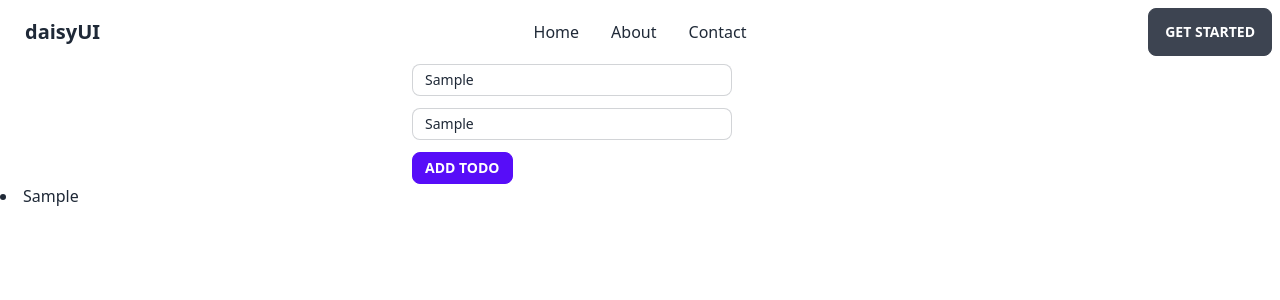
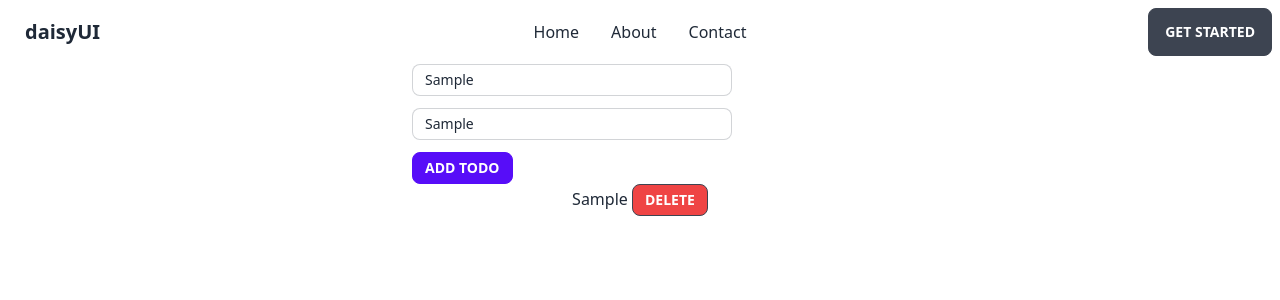
Before and after one commit to Azharul-Raj/explore-redux, a React (Vite) app: page / in a window 1280 px wide. Both pictures are taken after typing "Sample", "Sample" into the empty fields and a click on the button "ADD TODO". Shown: the top 300 px of the page. Built offline with nearby package versions, Linux system fonts and the light colour scheme.

Commit message:
single todo delete method done using filter

```diff
--- a/src/components/HomePage.jsx
+++ b/src/components/HomePage.jsx
@@ -1,7 +1,7 @@
 import React from 'react';
 import { useState } from 'react';
 import { useData } from '../contexts/TodoProvider';
-import { ADD_LIST } from '../state/ActionList/ActionList';
+import { ADD_LIST, DELETE_ONE } from '../state/ActionList/ActionList';
 
 const HomePage = () => {
   const {state:{todos}, dispatch } = useData();
@@ -14,7 +14,10 @@ const HomePage = () => {
     }
     dispatch({type:ADD_LIST,payload:info})
   }
-
+  const handleDelete = (id) => {
+    console.log(id);
+    dispatch({type:DELETE_ONE,idx:id})
+  }
   return (
     <>
     <div className='flex justify-center items-center '>
@@ -24,10 +27,12 @@ const HomePage = () => {
           <button type='submit' className='btn btn-sm btn-primary block'>Add todo</button>
         </form>
         {/* showing todo */}
-    </div>
+      </div>
+      <div className='flex flex-col justify-center items-center'>
         {
-          todos.map(todo => <li>{ todo.name}</li>)
+          todos.map((todo ,i)=> <li className='block' key={i}>{ todo.name} <button onClick={()=>handleDelete(i)} className='btn btn-sm bg-red-500'>Delete</button></li>)
         }
+        </div>
   </>
         );
 };
--- a/src/state/ActionList/ActionList.jsx
+++ b/src/state/ActionList/ActionList.jsx
@@ -1,2 +1,3 @@
 export const ADD_LIST="ADD_LIST"
 export const REMOVE_LIST="REMOVE_LIST"
+export const DELETE_ONE="DELETE_ONE"
--- a/src/state/Reduces/TodoReducer.jsx
+++ b/src/state/Reduces/TodoReducer.jsx
@@ -1,15 +1,17 @@
-import { ADD_LIST, REMOVE_LIST } from "../ActionList/ActionList";
+import { ADD_LIST, DELETE_ONE, REMOVE_LIST } from "../ActionList/ActionList";
 
 export const initialState = {
     data: false,
-    todos:[]
+    todos: [],
+    idx:''
 }
-export const TodoReducer = (state, { type, payload }) => {
+export const TodoReducer = (state, { type, payload, idx}) => {
+    console.log(idx);
     switch (type) {
         case ADD_LIST:
             return {
                 ...state,
-                todos:state.todos.concat(payload)
+                todos: state.todos.concat(payload)
             }
         case REMOVE_LIST:
             return {
@@ -17,6 +19,11 @@ export const TodoReducer = (state, { type, payload }) => {
                 data: true,
                 todos:[]
             }
+        case DELETE_ONE:
+           return {
+               ...state,
+               todos:state.todos.filter((_,i)=>i!==idx)
+        }
         default:
             return state;
     }
```
